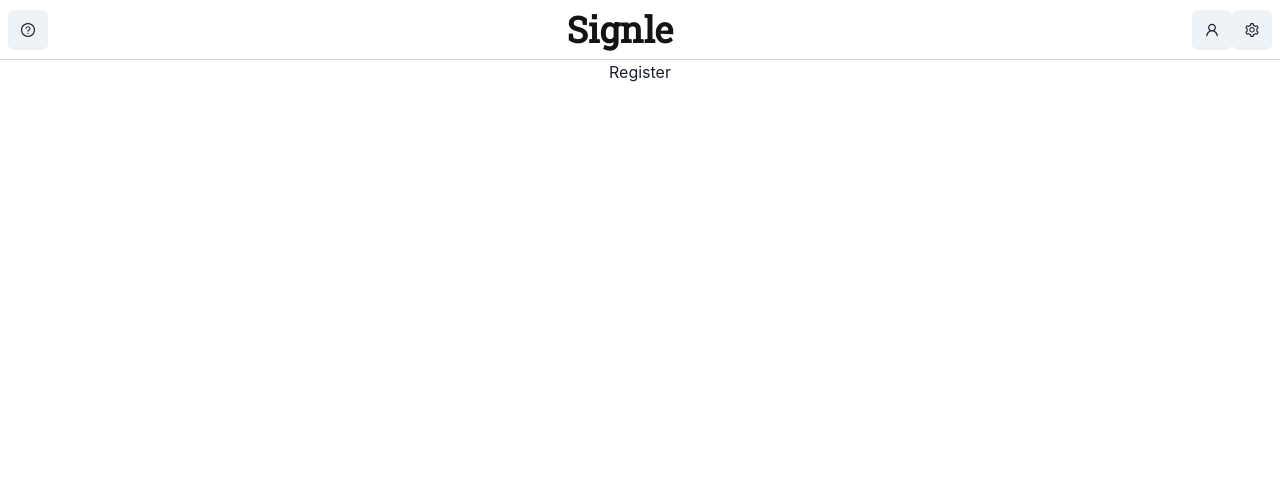
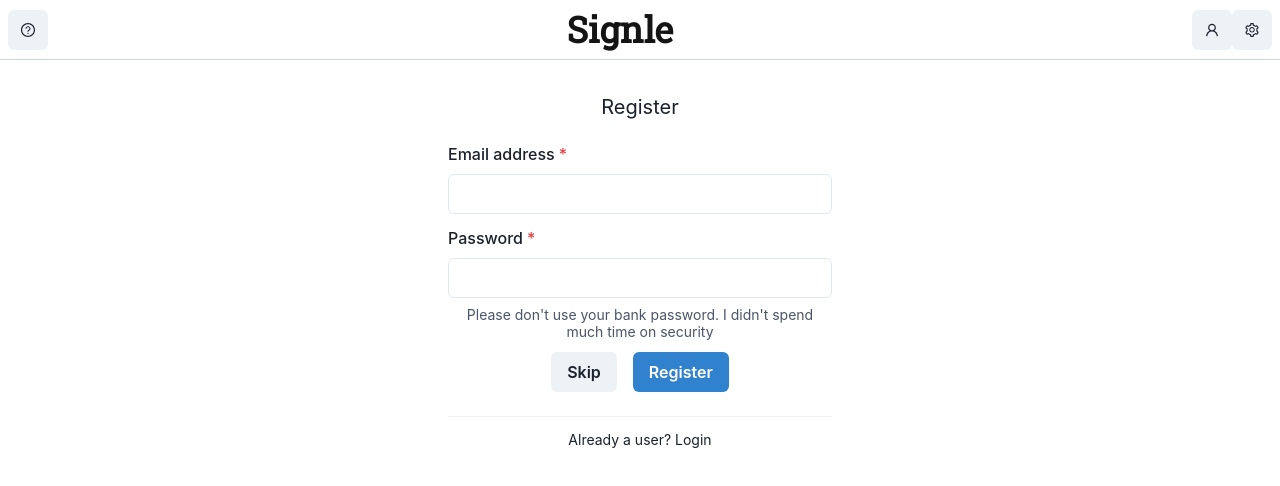
Before and after one commit to miluckshan-j/asl-game-app-frontend, a React (Create React App) app: page / in a window 1280 px wide. Shown: the top 486 px of the page. Built offline with nearby package versions, Linux system fonts and the light colour scheme.

Commit message:
implement register screen

```diff
--- a/src/screens/Register/index.tsx
+++ b/src/screens/Register/index.tsx
@@ -1,9 +1,60 @@
-import React from 'react'
+import React from "react";
+
+import {
+  Box,
+  Button,
+  ButtonGroup,
+  Container,
+  Divider,
+  Flex,
+  FormControl,
+  FormHelperText,
+  FormLabel,
+  Input,
+  Link,
+  Text,
+} from "@chakra-ui/react";
 
 const Register = () => {
   return (
-    <div>Register</div>
-  )
-}
+    <Flex
+      align="center"
+      justify="space-between"
+      wrap="wrap"
+      bg="white.500"
+      p={3}
+    >
+      <Container maxW="2xl" centerContent>
+        <Box maxW="sm">
+          <Text fontSize="xl" paddingY={5}>
+            Register
+          </Text>
+          <FormControl isRequired paddingBottom={3}>
+            <FormLabel htmlFor="email">Email address</FormLabel>
+            <Input id="email" type="email" />
+          </FormControl>
+          <FormControl isRequired paddingBottom={3}>
+            <FormLabel htmlFor="password">Password</FormLabel>
+            <Input id="password" type="password" />
+            <FormHelperText>
+              Please don't use your bank password. I didn't spend much time on
+              security
+            </FormHelperText>
+          </FormControl>
+          <ButtonGroup gap="2">
+            <Button colorScheme="gray">Skip</Button>
+            <Button colorScheme="blue">Register</Button>
+          </ButtonGroup>
+          <Divider paddingY={3} />
+          <Text fontSize="sm" paddingTop={3}>
+            Already a user?{" "}
+            {/* TODO: Use React Router Link. Refer: https://chakra-ui.com/docs/components/navigation/link */}
+            <Link>Login</Link>
+          </Text>
+        </Box>
+      </Container>
+    </Flex>
+  );
+};
 
-export default Register
+export default Register;
```
